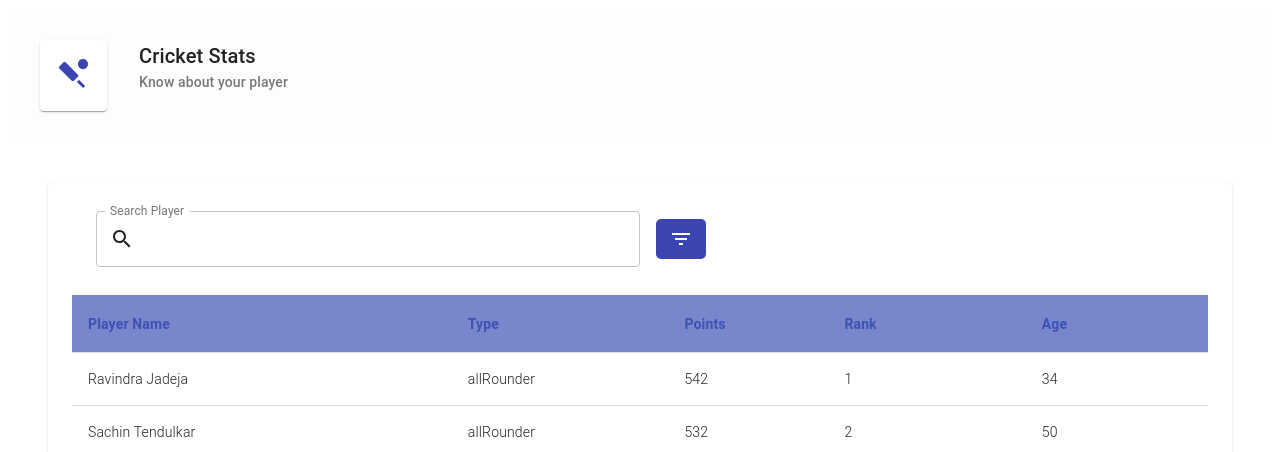
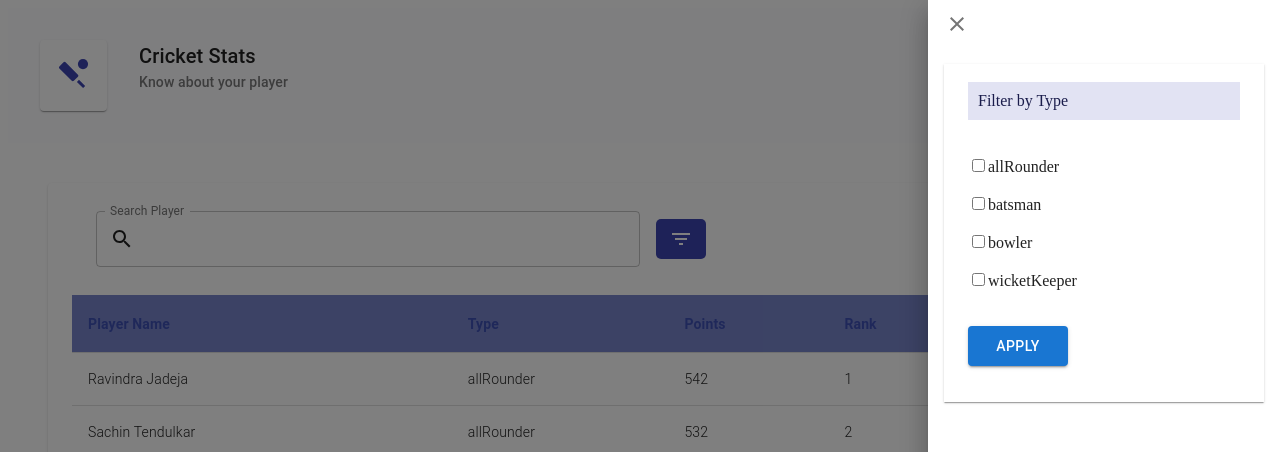
Before and after one commit to PratsKejs09/Cricket_Stats, a React (Create React App) app in the folder my-app/: page / in a window 1280 px wide. Both pictures are taken after a click on the button 681 px from the left and 239 px from the top of the page. Shown: the top 452 px of the page. Built offline with nearby package versions, Linux system fonts and the light colour scheme.

Commit message:
added filter component and logic to filter

```diff
--- a/my-app/src/components/CricketListApp/index.js
+++ b/my-app/src/components/CricketListApp/index.js
@@ -17,8 +17,6 @@ import Controls from "../MUI/controls/Controls";
 import { Search } from "@material-ui/icons";
 import SportsCricketIcon from "@material-ui/icons/SportsCricket";
 import { FilterList } from "@mui/icons-material";
-// import { data } from "../../services/get-players";
-// import { getAge } from "../../utils/cricketApp";
 import * as apiData from "../../utils/restUtil";
 
 const useStyles = makeStyles((theme) => ({
--- /dev/null
+++ b/my-app/src/components/MUI/controls/FilterDrawer.js
@@ -0,0 +1,88 @@
+import { Close } from "@mui/icons-material";
+import { Drawer, Container, IconButton, Button } from "@mui/material";
+import React, { useState, useEffect } from 'react';
+import "../../CricketListApp/CricketListAppStyles.css";
+
+export const FilterDrawer = (props) => {
+  const { isDrawerOpen, closeFilterDrawer, types, getSelectedTypes, selectedTypes  } = props;
+  const [checked, setChecked] = useState([]);
+
+  useEffect(() => {
+    const dataFetch = () => {
+    };
+    dataFetch();
+  }, []);
+
+  // Add/Remove checked item from list
+  const handleCheck = (event) => {
+    var updatedList = [...checked];
+    if (event.target.checked) {
+      updatedList = [...checked, event.target.value];
+    } else {
+      updatedList.splice(checked.indexOf(event.target.value), 1);
+    }
+    setChecked(updatedList);
+  };
+
+  const onCloseDrawer = () => {
+    closeFilterDrawer();
+  }
+  const onApplyFilter = () => {
+    getSelectedTypes(checked)
+    closeFilterDrawer();
+  }
+
+  return(
+    <React.Fragment>
+      <Drawer
+      anchor="right"
+      open={isDrawerOpen}
+      onClose={onCloseDrawer}
+      >
+        <IconButton size="large" edge="start" color="red" onClick={onCloseDrawer} style={{width:'50px', left:'1rem'}}>
+          <Close/>
+        </IconButton>
+        <Container
+          sx={{
+            height: 'auto',
+            width: '20rem',
+            textalign: 'justify',
+            margin: '1rem',
+            fontWeight: '300',
+            backgroundColor: '#white',
+            color:'rgba(0, 0, 0, 0.87)',
+            fontfamily: '"Roboto", "Helvetica", "Arial", sans-serif',
+            boxShadow: '0px 2px 1px -1px rgba(0,0,0,0.2),0px 1px 1px 0px rgba(0,0,0,0.14),0px 1px 3px 0px rgba(0,0,0,0.12)'
+          }}
+        >
+          <br/>
+          <div>
+            <hgroup style={{color:'#1a1c4b',backgroundColor: '#3c44b126', padding: '10px'}}>Filter by Type</hgroup>
+            <br/>
+            <div className="checkbox">
+              <div className="checkList">
+                <div className="list-container">
+                  {types.map((item, index) => (
+                    <div key={index}>
+                      <br/>
+                      <input value={item} type="checkbox"  onChange={handleCheck} />
+                      <span>{item}</span>
+                    </div>
+                  ))}
+                </div>
+              </div>
+              <br/><br/>
+              <div>
+                <Button variant="contained" onClick={onApplyFilter} style={{width:'100px', left:'0rem', height:'40px'}}>
+                    Apply
+                </Button>
+              </div>
+            </div>
+            <br/>
+            <br/>
+          </div>
+        </Container>
+      </Drawer>
+    </React.Fragment>
+  )
+}
```
